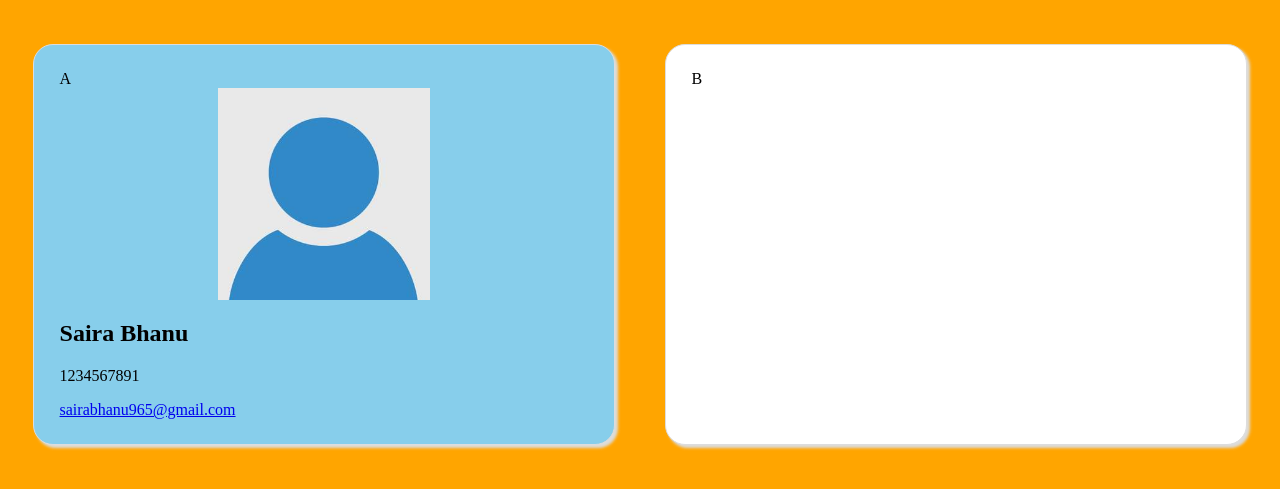
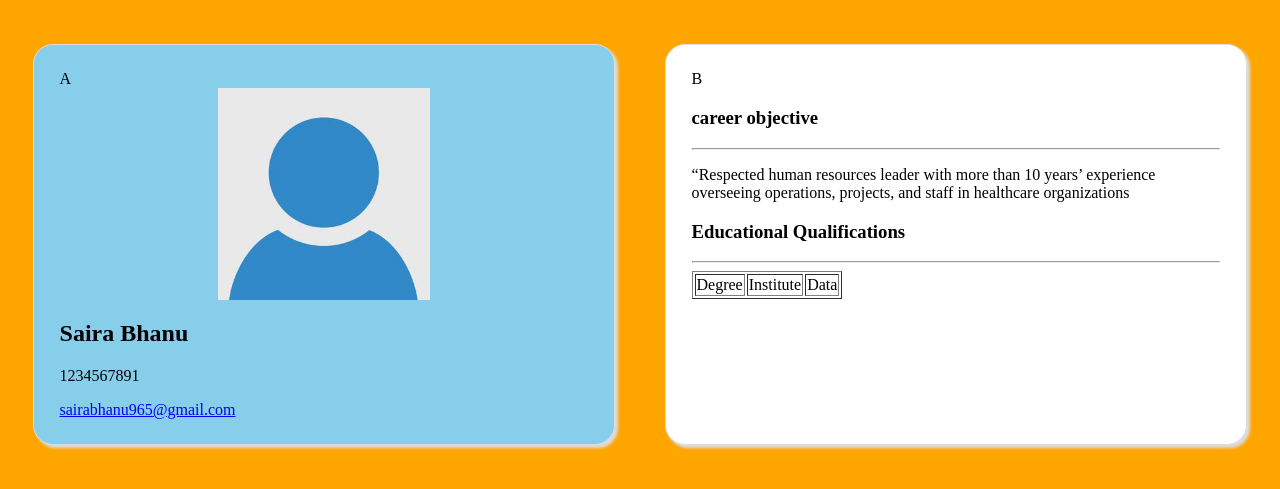
Before and after one commit to sairabhanu1611985a1/demo, a plain HTML site: page index.html in a window 1280 px wide. Shown: the part 61-550 px from the top of the page. Drawn offline with Linux system fonts and the light colour scheme.

Commit message:
addingfiles

```diff
--- a/data.json
+++ b/data.json
@@ -3,5 +3,25 @@
     "name":"SK.SAIRA BHANU",
     "label":"student",
     "email":"sairabhanu965@gmail.com"
-  }
+  },
+  "career":{
+    "info":"“Respected human resources leader with more than 10 years’ experience overseeing operations, projects, and staff in healthcare organizations"
+  },
+  "education":[
+    {
+      "degree":"B-Tech(cse)",
+      "institute":"pvpsit",
+      "data":["2016-20","92%"]
+},
+{
+  "degree":"Intermediate(M.P.C)",
+  "institute":" Sri Chaitanya",
+  "data":["2014-16","96%"]
+},
+{
+  "degree":"S.S.C",
+  "institute":" Bhashyam",
+  "data":["2014","100%"]
 }
+]
+}
--- a/main.js
+++ b/main.js
@@ -12,6 +12,36 @@ function getfile(file,callback) {
 getfile("data.json",function(text){
   let data = JSON.parse(text);
   console.log(data);
-
+ career(data.career);
+ education(data.education);
 }
 )
+var child2=document.querySelector(".childtwo");
+
+function career(careerInfo){
+console.log(careerInfo);
+var careerHeading=document.createElement("h3");
+child2.appendChild(careerHeading);
+careerHeading.textContent="career objective";
+
+var careerHr=document.createElement("hr");
+child2.appendChild(careerHr);
+
+
+var ch=document.createElement("p");
+ ch.textContent=careerInfo.info;
+ child2.appendChild(ch);
+}
+function education(edu){
+  var eduHeading=document.createElement("h3");
+  eduHeading.textContent="Educational Qualifications";
+  child2.appendChild(eduHeading);
+
+  var careerHr=document.createElement("hr");
+  child2.appendChild(careerHr);
+var eduTable=document.createElement("table");
+eduTable.border="1";
+var tr1="<tr><td>Degree</td><td>Institute</td><td>Data</td></tr>";
+eduTable.innerHTML=tr1;
+child2.appendChild(eduTable);
+}
```
Also changed, not shown: index.html (+4 -1 lines).
